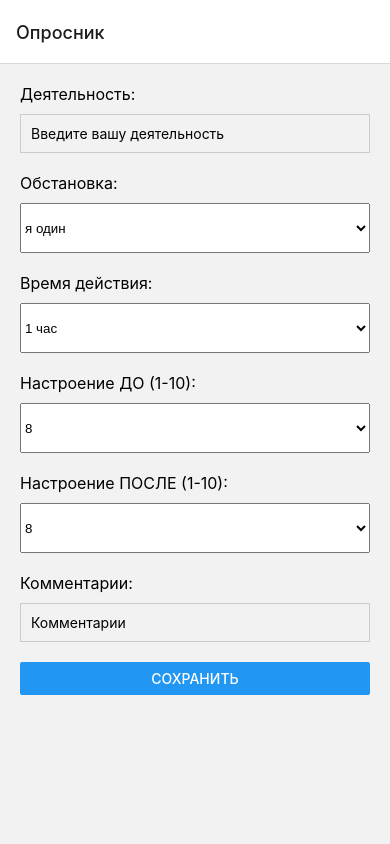
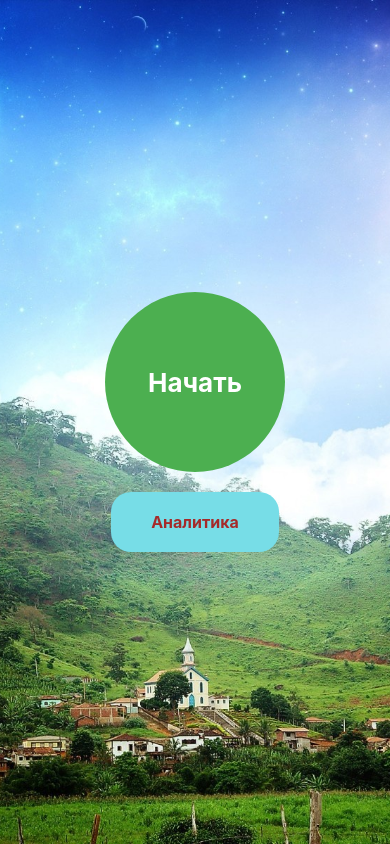
Before and after one commit to Crystal-io/HabitTrackerApp, a React Native app: screen /WelcomeScreen in a window 390 px wide. Built offline with nearby package versions, Linux system fonts and the light colour scheme.

Commit message:
V 0.1.5 - Welcome screen + some UI design

```diff
--- a/Navigation.js
+++ b/Navigation.js
@@ -1,10 +1,10 @@
 import React from 'react';
-import {Text} from 'react-native';
-import {NavigationContainer} from '@react-navigation/native';
-import {createStackNavigator} from '@react-navigation/stack';
+import { NavigationContainer } from '@react-navigation/native';
+import { createStackNavigator } from '@react-navigation/stack';
+import WelcomeScreen from './src/screens/WelcomeScreen'; // Импорт нового экрана
 import SurveyScreen from './src/screens/SurveyScreen';
-import HabitListScreen from './src/screens/HabitListScreen'; // обновленный импорт
-import AnalyticsScreen from './src/screens/AnalyticsScreen.js';
+import HabitListScreen from './src/screens/HabitListScreen';
+import AnalyticsScreen from './src/screens/AnalyticsScreen';
 import SettingsScreen from './src/screens/SettingsScreen';
 
 const Stack = createStackNavigator();
@@ -12,27 +12,16 @@ const Stack = createStackNavigator();
 const Navigation = () => {
   return (
     <NavigationContainer>
-      <Stack.Navigator initialRouteName="SurveyScreen">
+      <Stack.Navigator initialRouteName="WelcomeScreen">
         <Stack.Screen
-          name="SurveyScreen"
-          component={SurveyScreen}
-          options={{title: 'Опросник'}}
+          name="WelcomeScreen"
+          component={WelcomeScreen}
+          options={{ title: 'Welcome', headerShown: false }} // Скрыть заголовок для более чистого приветственного экрана
         />
-        <Stack.Screen
-          name="HabitListScreen"
-          component={HabitListScreen}
-          options={{title: 'Список привычек'}}
-        />
-        <Stack.Screen
-          name="AnalyticsScreen"
-          component={AnalyticsScreen}
-          options={{title: 'Аналитика'}}
-        />
-        <Stack.Screen
-          name="SettingsScreen"
-          component={SettingsScreen}
-          options={{title: 'Настройки'}}
-        />
+        <Stack.Screen name="SurveyScreen" component={SurveyScreen} options={{ title: 'Опросник' }} />
+        <Stack.Screen name="HabitListScreen" component={HabitListScreen} options={{ title: 'Список привычек' }} />
+        <Stack.Screen name="AnalyticsScreen" component={AnalyticsScreen} options={{ title: 'Аналитика' }} />
+        <Stack.Screen name="SettingsScreen" component={SettingsScreen} options={{ title: 'Настройки' }} />
       </Stack.Navigator>
     </NavigationContainer>
   );
--- a/src/screens/AnalyticsScreen.js
+++ b/src/screens/AnalyticsScreen.js
@@ -1,5 +1,5 @@
 import React, {useEffect, useState} from 'react';
-import {View, ScrollView, Dimensions, Text} from 'react-native';
+import {View, ScrollView, Dimensions, Text, StyleSheet} from 'react-native';
 import {LineChart, BarChart, PieChart} from 'react-native-chart-kit';
 import AsyncStorage from '@react-native-async-storage/async-storage';
 import {
@@ -25,19 +25,10 @@ const AnalyticsScreen = () => {
   const moodDistribution = calculateMoodDistribution(habits);
 
   return (
-    <ScrollView contentContainerStyle={{flexGrow: 1, alignItems: 'center'}}>
+    <ScrollView contentContainerStyle={styles.container}>
       {/* Line Chart for Mood Change */}
-      <View>
-        <Text
-          style={{
-            fontSize: 20,
-            textAlign: 'center',
-            marginVertical: 15,
-            fontWeight: 'bold',
-            color: '#4A90E2',
-          }}>
-          Daily Mood Changes
-        </Text>
+      <View style={styles.chartContainer}>
+        <Text style={styles.chartTitle}>Daily Mood Changes</Text>
         {moodData && moodData.length > 0 ? (
           <LineChart
             data={{
@@ -45,35 +36,16 @@ const AnalyticsScreen = () => {
               datasets: [
                 {
                   data: moodData.map(item => item.moodChange),
-                  color: (opacity = 1) => `rgba(74, 144, 226, ${opacity})`, // Line color
+                  color: (opacity = 1) => `rgba(74, 144, 226, ${opacity})`,
                   strokeWidth: 3,
                 },
               ],
             }}
             width={Dimensions.get('window').width - 20}
             height={250}
-            yAxisSuffix=""
-            chartConfig={{
-              backgroundColor: '#f0faff',
-              backgroundGradientFrom: '#e1f5fe',
-              backgroundGradientTo: '#b3e5fc',
-              decimalPlaces: 1,
-              color: (opacity = 1) => `rgba(0, 122, 255, ${opacity})`,
-              labelColor: (opacity = 1) => `rgba(0, 122, 255, ${opacity})`,
-              style: {
-                borderRadius: 16,
-              },
-              propsForDots: {
-                r: '5',
-                strokeWidth: '3',
-                stroke: '#4A90E2',
-              },
-            }}
+            chartConfig={chartConfig}
             bezier
-            style={{
-              marginVertical: 10,
-              borderRadius: 16,
-            }}
+            style={styles.chartStyle}
           />
         ) : (
           <Text>No data available</Text>
@@ -81,17 +53,8 @@ const AnalyticsScreen = () => {
       </View>
 
       {/* Bar Chart for Habit Frequency */}
-      <View>
-        <Text
-          style={{
-            fontSize: 20,
-            textAlign: 'center',
-            marginVertical: 15,
-            fontWeight: 'bold',
-            color: '#FF6F61',
-          }}>
-          Habit Completion Frequency
-        </Text>
+      <View style={styles.chartContainer}>
+        <Text style={styles.chartTitle}>Habit Completion Frequency</Text>
         {habitFrequency && habitFrequency.length > 0 ? (
           <BarChart
             data={{
@@ -104,27 +67,8 @@ const AnalyticsScreen = () => {
             }}
             width={Dimensions.get('window').width - 20}
             height={250}
-            yAxisLabel=""
-            yAxisSuffix=""
-            chartConfig={{
-              backgroundColor: '#fff5f5',
-              backgroundGradientFrom: '#ffebee',
-              backgroundGradientTo: '#ffcccb',
-              decimalPlaces: 0,
-              color: (opacity = 1) => `rgba(255, 105, 97, ${opacity})`,
-              labelColor: (opacity = 1) => `rgba(255, 105, 97, ${opacity})`,
-              style: {
-                borderRadius: 16,
-              },
-              propsForBackgroundLines: {
-                strokeDasharray: '', // Solid lines for grid
-                strokeWidth: 0.5,
-              },
-            }}
-            style={{
-              marginVertical: 10,
-              borderRadius: 16,
-            }}
+            chartConfig={chartConfig}
+            style={styles.chartStyle}
           />
         ) : (
           <Text>No data available</Text>
@@ -132,47 +76,25 @@ const AnalyticsScreen = () => {
       </View>
 
       {/* Pie Chart for Mood Distribution */}
-      <View>
-        <Text
-          style={{
-            fontSize: 20,
-            textAlign: 'center',
-            marginVertical: 15,
-            fontWeight: 'bold',
-            color: '#66BB6A',
-          }}>
-          Mood Distribution by Habit
-        </Text>
+      <View style={styles.chartContainer}>
+        <Text style={styles.chartTitle}>Mood Distribution by Habit</Text>
         {moodDistribution && moodDistribution.length > 0 ? (
           <PieChart
             data={moodDistribution.map((item, index) => ({
-              name: item.habit.habit, // Access the habit name directly
+              name: item.habit.habit,
               population: item.moodAverage,
-              color: index % 2 === 0 ? '#66BB6A' : '#43A047', // Alternate green shades
+              color: index % 2 === 0 ? '#66BB6A' : '#43A047',
               legendFontColor: '#4CAF50',
               legendFontSize: 15,
             }))}
             width={Dimensions.get('window').width - 20}
             height={300}
-            chartConfig={{
-              backgroundColor: '#e8f5e9',
-              backgroundGradientFrom: '#c8e6c9',
-              backgroundGradientTo: '#a5d6a7',
-              decimalPlaces: 0,
-              color: (opacity = 1) => `rgba(76, 175, 80, ${opacity})`,
-              labelColor: (opacity = 1) => `rgba(76, 175, 80, ${opacity})`,
-              style: {
-                borderRadius: 16,
-              },
-            }}
+            chartConfig={chartConfig}
             accessor="population"
             paddingLeft="15"
             center={[10, 50]}
             absolute
-            style={{
-              marginVertical: 10,
-              borderRadius: 16,
-            }}
+            style={styles.chartStyle}
           />
         ) : (
           <Text>No data available</Text>
@@ -182,4 +104,45 @@ const AnalyticsScreen = () => {
   );
 };
 
+const chartConfig = {
+  backgroundColor: '#f0faff',
+  backgroundGradientFrom: '#e1f5fe',
+  backgroundGradientTo: '#b3e5fc',
+  decimalPlaces: 1,
+  color: (opacity = 1) => `rgba(0, 122, 255, ${opacity})`,
+  labelColor: (opacity = 1) => `rgba(0, 122, 255, ${opacity})`,
+  style: {
+    borderRadius: 16,
+  },
+  propsForDots: {
+    r: '5',
+    strokeWidth: '3',
+    stroke: '#4A90E2',
+  },
+};
+
+const styles = StyleSheet.create({
+  container: {
+    flexGrow: 1,
+    alignItems: 'center',
+    backgroundColor: '#f0faff',
+  },
+  chartContainer: {
+    marginVertical: 15,
+    alignItems: 'center',
+    width: '100%',
+  },
+  chartTitle: {
+    fontSize: 20,
+    textAlign: 'center',
+    fontWeight: 'bold',
+    color: '#4A90E2',
+    marginBottom: 10,
+  },
+  chartStyle: {
+    borderRadius: 16,
+    marginVertical: 10,
+  },
+});
+
 export default AnalyticsScreen;
--- a/src/screens/HabitListScreen.js
+++ b/src/screens/HabitListScreen.js
@@ -34,8 +34,16 @@ const HabitListScreen = ({ navigation }) => {
         renderItem={renderHabitItem}
         keyExtractor={(item) => item.id?.toString() || item.timestamp?.toString() || Math.random().toString()}
       />
-      <Button title="Перейти к аналитике" onPress={() => navigation.navigate('AnalyticsScreen')} />
-      <Button title="Настройки" onPress={() => navigation.navigate('SettingsScreen')} />
+      <Button
+        title="Перейти к аналитике"
+        onPress={() => navigation.navigate('AnalyticsScreen')}
+        color="#4A90E2"
+      />
+      <Button
+        title="Настройки"
+        onPress={() => navigation.navigate('SettingsScreen')}
+        color="#FF6F61"
+      />
     </SafeAreaView>
   );
 };
@@ -44,11 +52,13 @@ const styles = StyleSheet.create({
   container: {
     flex: 1,
     padding: 20,
+    backgroundColor: '#f0faff',
   },
   habitItem: {
     padding: 10,
     borderBottomWidth: 1,
     borderBottomColor: '#ccc',
+    color: '#333',
   },
 });
 
--- a/src/screens/SettingsScreen.js
+++ b/src/screens/SettingsScreen.js
@@ -37,38 +37,24 @@ const SettingsScreen = ({ navigation }) => {
 
   return (
     <View style={styles.container}>
-      <Button title="Очистить историю" onPress={handleClearHistory} />
+      <Button title="Очистить историю" onPress={handleClearHistory} color="#FF6F61" />
 
       <Text style={styles.title}>Настройки аналитики</Text>
-      <Text>Выберите типы графиков для отображения:</Text>
+      <Text style={styles.subtitle}>Выберите типы графиков для отображения:</Text>
 
       <View style={styles.checkboxContainer}>
-        <View style={styles.checkboxItem}>
-          <CheckBox
-            value={selectedCharts.lineChart}
-            onValueChange={() => toggleChartSelection('lineChart')}
-          />
-          <Text style={styles.checkboxLabel}>Линейный график</Text>
-        </View>
-
-        <View style={styles.checkboxItem}>
-          <CheckBox
-            value={selectedCharts.pieChart}
-            onValueChange={() => toggleChartSelection('pieChart')}
-          />
-          <Text style={styles.checkboxLabel}>Круговая диаграмма</Text>
-        </View>
-
-        <View style={styles.checkboxItem}>
-          <CheckBox
-            value={selectedCharts.barChart}
-            onValueChange={() => toggleChartSelection('barChart')}
-          />
-          <Text style={styles.checkboxLabel}>Столбчатая диаграмма</Text>
-        </View>
+        {['lineChart', 'pieChart', 'barChart'].map((chartType, index) => (
+          <View style={styles.checkboxItem} key={index}>
+            <CheckBox
+              value={selectedCharts[chartType]}
+              onValueChange={() => toggleChartSelection(chartType)}
+            />
+            <Text style={styles.checkboxLabel}>{chartType}</Text>
+          </View>
+        ))}
       </View>
 
-      <Button title="Сохранить настройки" onPress={handleSaveSettings} />
+      <Button title="Сохранить настройки" onPress={handleSaveSettings} color="#4A90E2" />
     </View>
   );
 };
@@ -77,11 +63,18 @@ const styles = StyleSheet.create({
   container: {
     flex: 1,
     padding: 20,
-    justifyContent: 'center',
+    backgroundColor: '#f0faff',
   },
   title: {
     fontSize: 24,
     marginBottom: 20,
+    fontWeight: 'bold',
+    color: '#4A90E2',
+  },
+  subtitle: {
+    fontSize: 18,
+    marginBottom: 10,
+    color: '#333',
   },
   checkboxContainer: {
     flexDirection: 'column',
@@ -95,6 +88,7 @@ const styles = StyleSheet.create({
   checkboxLabel: {
     marginLeft: 8,
     fontSize: 16,
+    color: '#333',
   },
 });
 
--- a/src/screens/SurveyScreen.js
+++ b/src/screens/SurveyScreen.js
@@ -1,7 +1,6 @@
 import React, { useState } from 'react';
 import { View, Text, TextInput, Button, StyleSheet, Alert } from 'react-native';
 import AsyncStorage from '@react-native-async-storage/async-storage';
-//const AsyncStorage = require('@react-native-async-storage/async-storage');
 import { Picker } from '@react-native-picker/picker';
 
 const SurveyScreen = ({ navigation }) => {
@@ -74,7 +73,7 @@ const SurveyScreen = ({ navigation }) => {
     setForm({
       habit: '',
       moodBefore: '8',
-      moodAfter: '',
+      moodAfter: '8',
       comment: '',
       duration: '1 час',
       context: 'я один',
@@ -148,7 +147,7 @@ const SurveyScreen = ({ navigation }) => {
         onChangeText={(value) => setForm({ ...form, comment: value })}
       />
 
-      <Button title="Сохранить" onPress={handleSubmit} />
+      <Button title="Сохранить" onPress={handleSubmit} color="#4A90E2" />
     </View>
   );
 };
@@ -157,16 +156,19 @@ const styles = StyleSheet.create({
   container: {
     flex: 1,
     padding: 20,
+    backgroundColor: '#f0faff',
   },
   label: {
     fontSize: 16,
     marginBottom: 10,
+    color: '#333',
   },
   input: {
     borderWidth: 1,
     borderColor: '#ccc',
     padding: 10,
     marginBottom: 20,
+    color: '#333',
   },
   picker: {
     height: 50,
--- /dev/null
+++ b/src/screens/WelcomeScreen.js
@@ -0,0 +1,63 @@
+import React from 'react';
+import { View, Text, StyleSheet, Image, TouchableOpacity } from 'react-native';
+
+const WelcomeScreen = ({ navigation }) => {
+  return (
+         // Фон      // Круглая кнопка "Начать"     // Кнопка для перехода к аналитике
+    <View style={styles.container}>
+
+      <Image source={require('../assets/images/welcome_screen.jpg')} style={styles.backgroundImage} />
+
+
+      <TouchableOpacity style={styles.startButton} onPress={() => navigation.navigate('SurveyScreen')}>
+        <Text style={styles.startButtonText}>Начать</Text>
+      </TouchableOpacity>
+
+
+      <TouchableOpacity style={styles.analyticsButton} onPress={() => navigation.navigate('AnalyticsScreen')}>
+        <Text style={styles.analyticsButtonText}>Аналитика</Text>
+      </TouchableOpacity>
+    </View>
+  );
+};
+
+const styles = StyleSheet.create({
+  container: {
+    flex: 1,
+    alignItems: 'center',
+    justifyContent: 'center',
+  },
+  backgroundImage: {
+    position: 'absolute',
+    width: '100%',
+    height: '100%',
+    resizeMode: 'cover',
+  },
+  startButton: {
+    width: 180,
+    height: 180,
+    borderRadius: 120,
+    backgroundColor: '#4CAF50',
+    alignItems: 'center',
+    justifyContent: 'center',
+    marginBottom: 20,
+  },
+  startButtonText: {
+    fontSize: 26,
+    color: 'white',
+    fontWeight: 'bold',
+  },
+  analyticsButton: {
+    paddingHorizontal: 40,
+    paddingVertical: 20,
+    borderRadius: 20,
+    backgroundColor: '#77DDE7',
+  },
+  analyticsButtonText: {
+    fontSize: 16,
+    color: 'brown',
+    fontWeight: 'bold',
+  },
+});
+
+export default WelcomeScreen;
```
Also changed, not shown: assets/images/welcome_screen.jpg (added), src/assets/images/welcome_screen.jpg (added).
